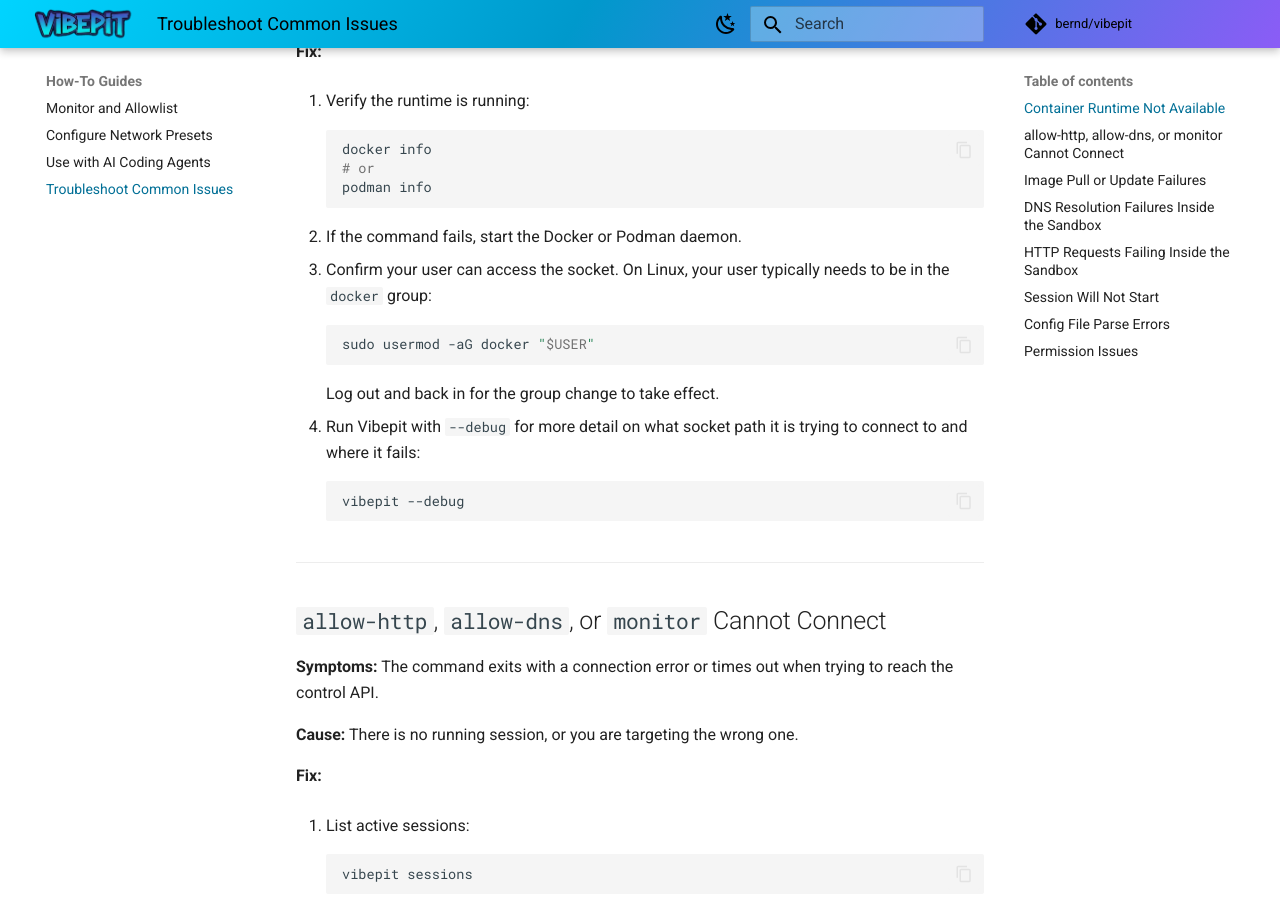
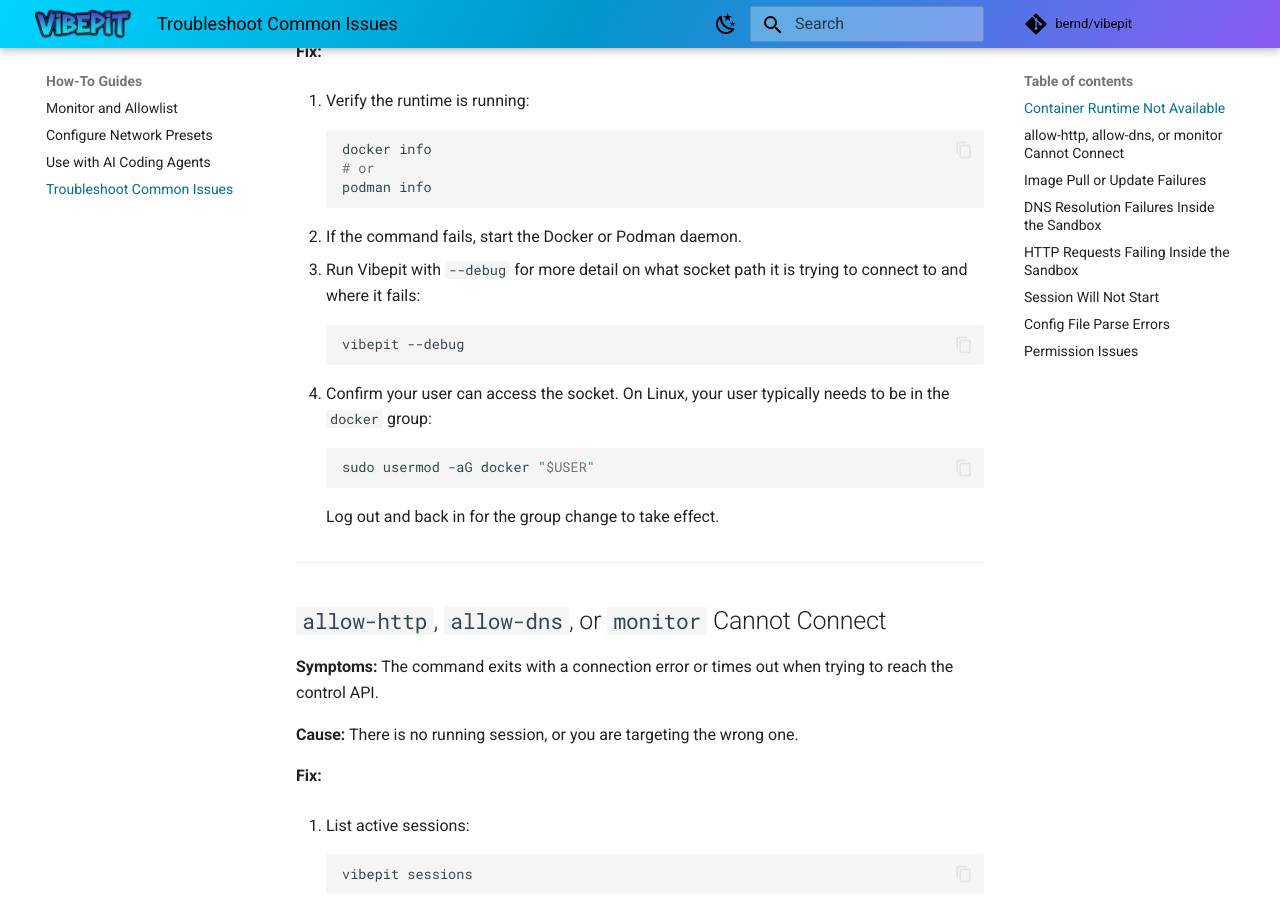
Before and after one commit to bernd/vibepit, an MkDocs documentation site: the page built from docs/content/how-to/troubleshooting.md, in a window 1280 px wide and 900 px high, scrolled down 554 px. Built offline with MkDocs 1.6.1 and Material for MkDocs 9.7.7, drawn with Linux system fonts in a browser that asks for light colours; comment, search, counter and statistics services are not loaded; part of the change alters nothing that is shown.

Commit message:
Move --debug step before socket permissions in troubleshooting
Co-Authored-By: Claude Opus 4.6 <noreply@anthropic.com>

````diff
--- a/docs/content/how-to/troubleshooting.md
+++ b/docs/content/how-to/troubleshooting.md
@@ -26,7 +26,14 @@ permission to access its socket.
 
 2. If the command fails, start the Docker or Podman daemon.
 
-3. Confirm your user can access the socket. On Linux, your user typically needs
+3. Run Vibepit with `--debug` for more detail on what socket path it is trying
+   to connect to and where it fails:
+
+    ```bash
+    vibepit --debug
+    ```
+
+4. Confirm your user can access the socket. On Linux, your user typically needs
    to be in the `docker` group:
 
     ```bash
@@ -34,13 +41,6 @@ permission to access its socket.
     ```
 
     Log out and back in for the group change to take effect.
-
-4. Run Vibepit with `--debug` for more detail on what socket path it is trying
-   to connect to and where it fails:
-
-    ```bash
-    vibepit --debug
-    ```
 
 ---
 
````
